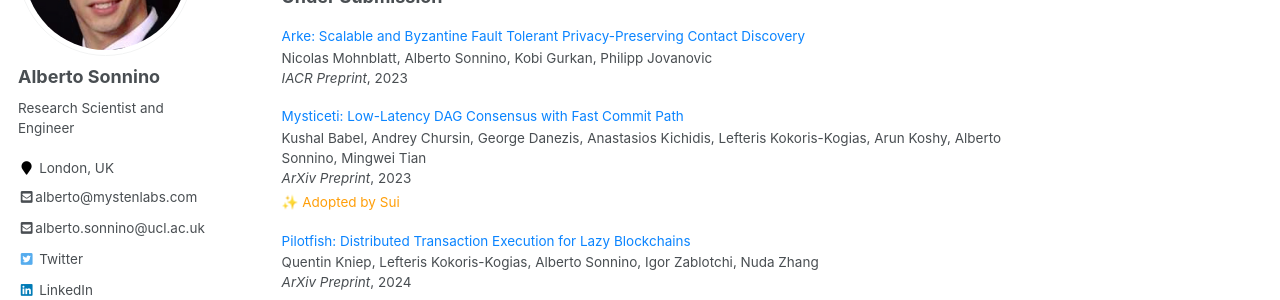
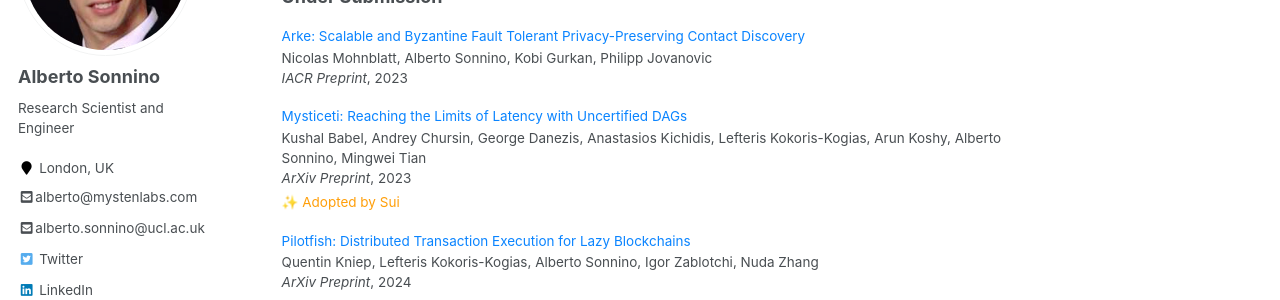
Before and after one commit to asonnino/asonnino.github.io, a Jekyll site: the page built from _pages/publications.md, in a window 1280 px wide and 900 px high. Shown: the part 237-537 px from the top of the window. Built offline with Jekyll 4.4.1, drawn with Linux system fonts in a browser that asks for light colours.

Commit message:
update title

```diff
--- a/_data/papers.json
+++ b/_data/papers.json
@@ -370,7 +370,7 @@
   },
   {
     "category": "submission",
-    "title": "Mysticeti: Low-Latency DAG Consensus with Fast Commit Path",
+    "title": "Mysticeti: Reaching the Limits of Latency with Uncertified DAGs",
     "authors": "Kushal Babel, Andrey Chursin, George Danezis, Anastasios Kichidis, Lefteris Kokoris-Kogias, Arun Koshy, Alberto Sonnino, Mingwei Tian",
     "venue": "ArXiv Preprint",
     "date": 2023,
```
